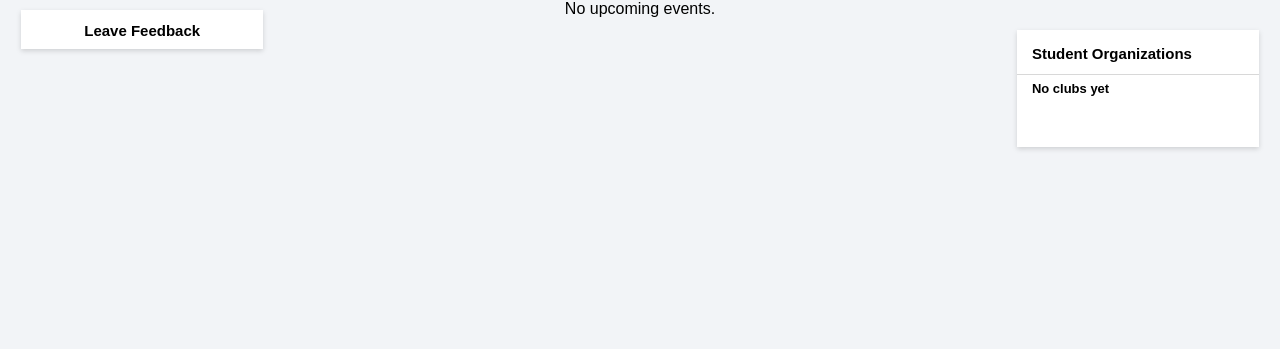
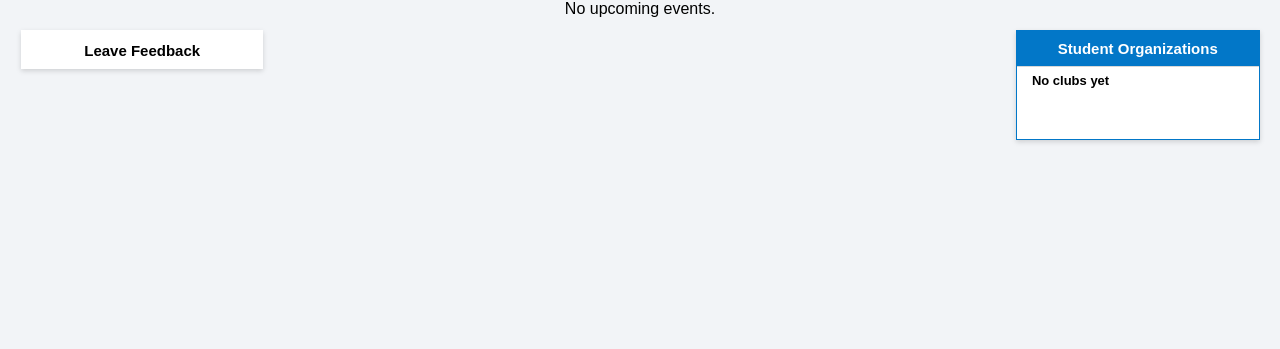
Before and after one commit to zszillat/starkstate-events-web-app, a Django app: page / in a window 1280 px wide. Shown: the part 100-449 px from the top of the page. Run offline with Django 4.2, Linux system fonts and the light colour scheme; data that the repository does not hold is empty.

Commit message:
minor css changes

```diff
--- a/static/css/home.css
+++ b/static/css/home.css
@@ -112,35 +112,43 @@ main {
         height: auto;
         width: 85%;
         box-shadow: 0px 2px 5px rgba(0, 0, 0, 0.15);
+        border: 1px solid #0277C8;
     }
     .clubs h1 {
-        margin-top: 15px;
-        margin-left: 15px;
+        width: 100%;
+        height: 35px;
+        text-align: center;
         font-size: 15px;
+        color: white;
+        background-color: #0277C8;
+        line-height: 35px;
     }
-
     .club-list {
         display: flex;
         flex-direction: column;
         align-items: stretch;
-        padding: 12px 0 45px 0;
+        padding: 0 0 45px 0;
     }
-
     .club-list a {
         padding: 6px 0;
         text-decoration: none;
         padding-left: 15px;
-        transition: transform 300ms, background-color 250ms, color 250ms;
+        transition:
+            background-color 0.1s ease,
+            color 0.1s ease,
+            transform 0.5s ease,
+            box-shadow 0.5s ease;
+        transform: translateZ(0); /* Helps with smoother animations */
         color: black;
         border-top: rgb(216, 216, 216) 1px solid;
         font-size: 13px;
         font-weight: 700;
     }
-
     .club-list a:hover {
-        background-color: #1A2857;
+        background-color: #0277C8;
         color: white;
-        transform: translateX(-5px);
+        transform: scale(1.0025) translateY(-1px);
+        box-shadow: 0 4px 12px rgba(0, 0, 0, 0.1);
     }
 
     .page-left {
@@ -156,35 +164,29 @@ main {
         display: flex;
         flex-direction: column;
         align-items: stretch;
-        margin-top: 10px;
+        margin-top: 30px;
         padding-top: 12px;
+
     }
-
     .feedback h1 {
         font-size: 15px;
         text-align: center;
         margin-bottom: 10px;
     }
-
     .past-event {
         padding: 5px 9px;
         border-top: rgb(236, 236, 236) 0.5px solid;
         border-bottom: rgb(236, 236, 236) 0.5px solid;
     }
-
     .past-event:hover {
         cursor: grab;
         background-color: rgb(230, 230, 230);
     }
-
     .past-event h2 {
         font-size: 10px;
     }
-
     .past-event p {
         font-size: 9px;
         color: grey;
     }
-
-
 }
```
Also changed, not shown: static/css/clubs.css (+16 -0 lines).
